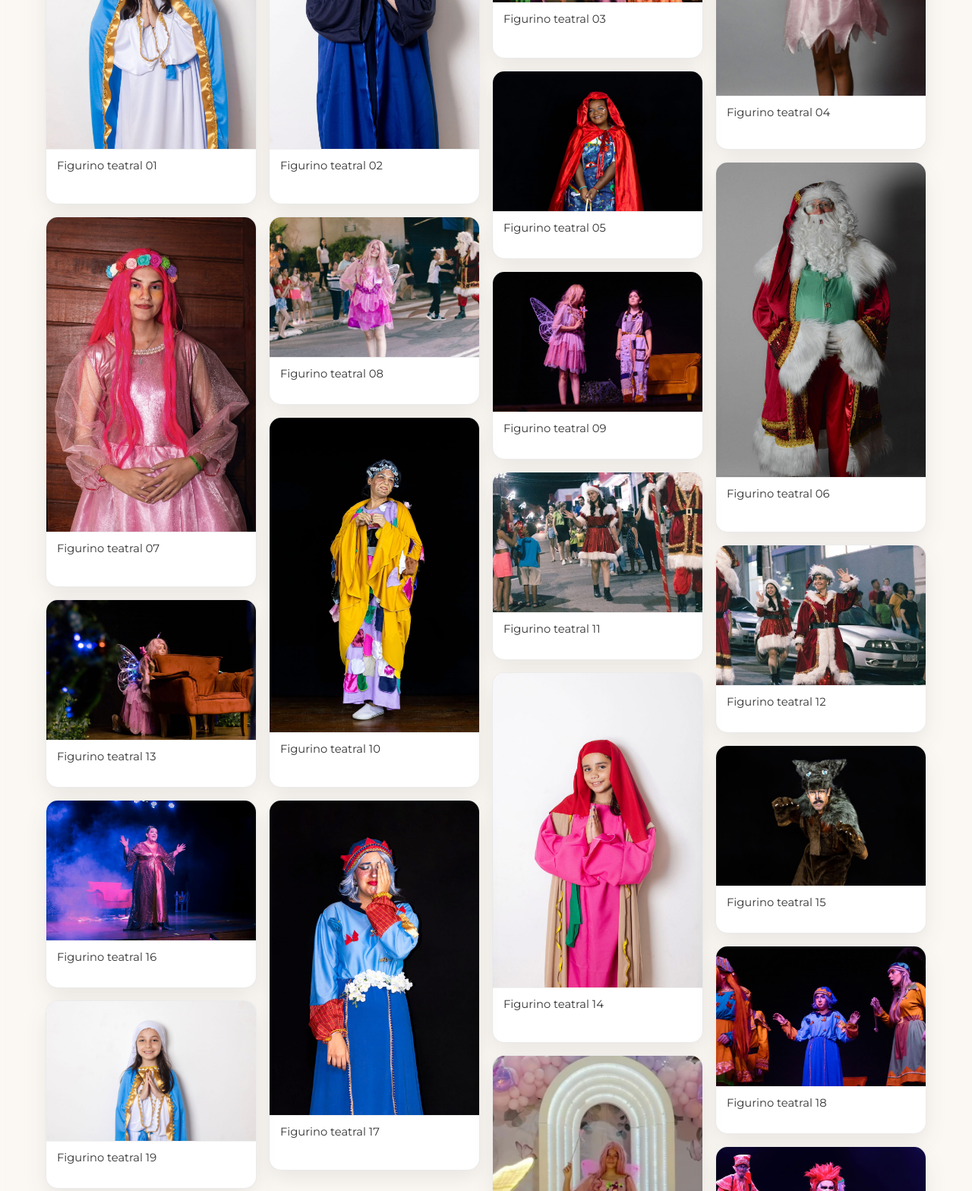
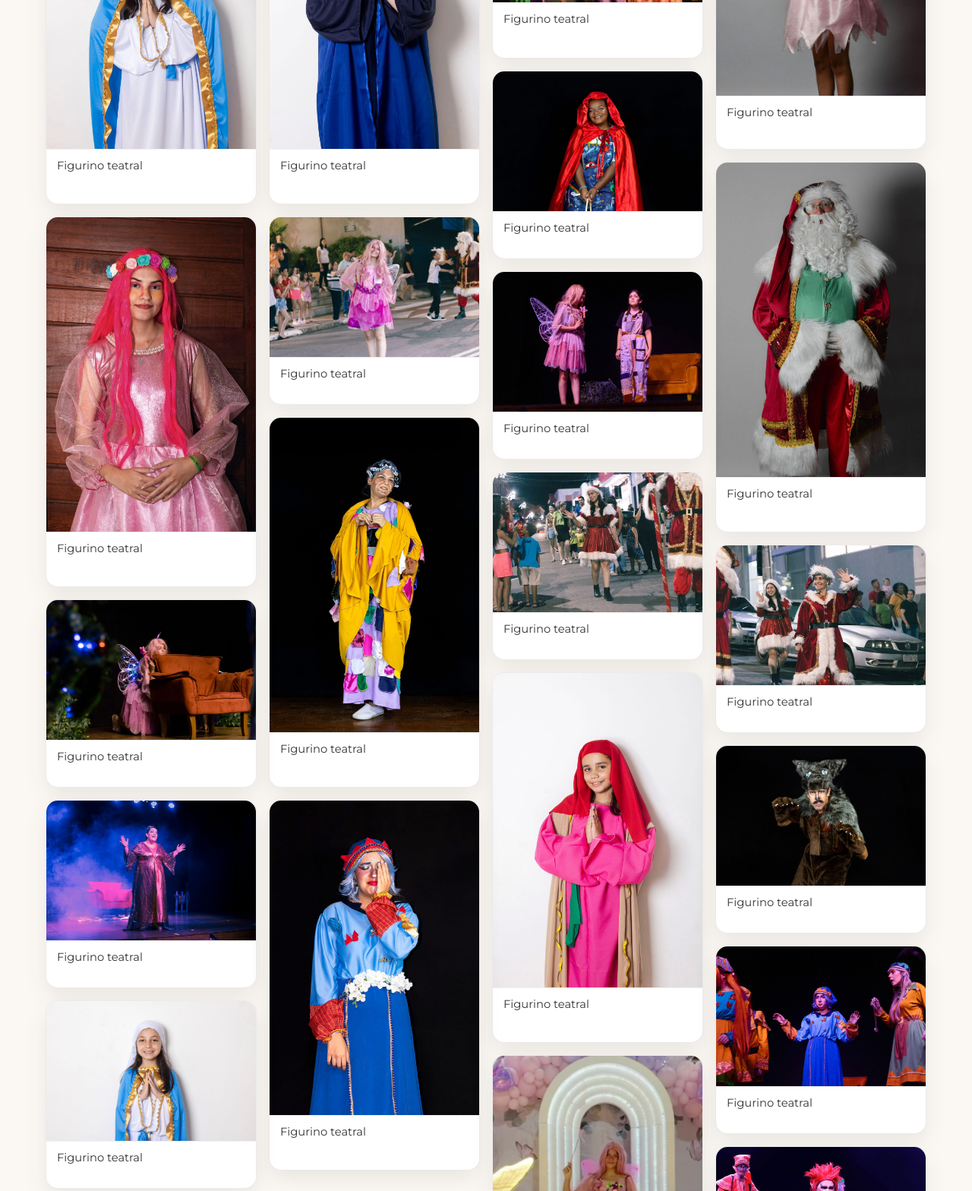
Before and after one commit to Gustavo-Champam/PortifolioRosemeire, a plain HTML site: page index.html in a window 1280 px wide. Shown: the part 2777-4345 px from the top of the page at 76% size. Drawn offline with nearby package versions, Linux system fonts and the light colour scheme.

Commit message:
Update index.html

```diff
--- a/index.html
+++ b/index.html
@@ -165,111 +165,111 @@
           <figure class="item" data-category="figurinos">
             <img src="imagens/1.jpg" alt="Figurino teatral 01" loading="lazy" width="1600" height="1200"
                  sizes="(min-width:981px) 25vw, (min-width:721px) 33vw, 50vw" data-large="imagens/1.jpg"/>
-            <figcaption>Figurino teatral 01</figcaption>
+            <figcaption>Figurino teatral</figcaption>
           </figure>
           <figure class="item" data-category="figurinos">
             <img src="imagens/2.jpg" alt="Figurino teatral 02" loading="lazy" width="1600" height="1200"
                  sizes="(min-width:981px) 25vw, (min-width:721px) 33vw, 50vw" data-large="imagens/2.jpg"/>
-            <figcaption>Figurino teatral 02</figcaption>
+            <figcaption>Figurino teatral</figcaption>
           </figure>
           <figure class="item" data-category="figurinos">
             <img src="imagens/3.jpg" alt="Figurino teatral 03" loading="lazy" width="1600" height="1200"
                  sizes="(min-width:981px) 25vw, (min-width:721px) 33vw, 50vw" data-large="imagens/3.jpg"/>
-            <figcaption>Figurino teatral 03</figcaption>
+            <figcaption>Figurino teatral</figcaption>
           </figure>
           <figure class="item" data-category="figurinos">
             <img src="imagens/4.jpg" alt="Figurino teatral 04" loading="lazy" width="1600" height="1200"
                  sizes="(min-width:981px) 25vw, (min-width:721px) 33vw, 50vw" data-large="imagens/4.jpg"/>
-            <figcaption>Figurino teatral 04</figcaption>
+            <figcaption>Figurino teatral</figcaption>
           </figure>
           <figure class="item" data-category="figurinos">
             <img src="imagens/5.jpg" alt="Figurino teatral 05" loading="lazy" width="1600" height="1200"
                  sizes="(min-width:981px) 25vw, (min-width:721px) 33vw, 50vw" data-large="imagens/5.jpg"/>
-            <figcaption>Figurino teatral 05</figcaption>
+            <figcaption>Figurino teatral</figcaption>
           </figure>
           <figure class="item" data-category="figurinos">
             <img src="imagens/6.jpg" alt="Figurino teatral 06" loading="lazy" width="1600" height="1200"
                  sizes="(min-width:981px) 25vw, (min-width:721px) 33vw, 50vw" data-large="imagens/6.jpg"/>
-            <figcaption>Figurino teatral 06</figcaption>
+            <figcaption>Figurino teatral</figcaption>
           </figure>
           <figure class="item" data-category="figurinos">
             <img src="imagens/7.jpg" alt="Figurino teatral 07" loading="lazy" width="1600" height="1200"
                  sizes="(min-width:981px) 25vw, (min-width:721px) 33vw, 50vw" data-large="imagens/7.jpg"/>
-            <figcaption>Figurino teatral 07</figcaption>
+            <figcaption>Figurino teatral</figcaption>
           </figure>
 
           <!-- 8..14 -->
           <figure class="item" data-category="figurinos">
             <img src="imagens/8.jpg" alt="Figurino teatral 08" loading="lazy" width="1600" height="1200"
                  sizes="(min-width:981px) 25vw, (min-width:721px) 33vw, 50vw" data-large="imagens/8.jpg"/>
-            <figcaption>Figurino teatral 08</figcaption>
+            <figcaption>Figurino teatral</figcaption>
           </figure>
           <figure class="item" data-category="figurinos">
             <img src="imagens/9.jpg" alt="Figurino teatral 09" loading="lazy" width="1600" height="1200"
                  sizes="(min-width:981px) 25vw, (min-width:721px) 33vw, 50vw" data-large="imagens/9.jpg"/>
-            <figcaption>Figurino teatral 09</figcaption>
+            <figcaption>Figurino teatral</figcaption>
           </figure>
           <figure class="item" data-category="figurinos">
             <img src="imagens/10.jpg" alt="Figurino teatral 10" loading="lazy" width="1600" height="1200"
                  sizes="(min-width:981px) 25vw, (min-width:721px) 33vw, 50vw" data-large="imagens/10.jpg"/>
-            <figcaption>Figurino teatral 10</figcaption>
+            <figcaption>Figurino teatral</figcaption>
           </figure>
           <figure class="item" data-category="figurinos">
             <img src="imagens/11.jpg" alt="Figurino teatral 11" loading="lazy" width="1600" height="1200"
                  sizes="(min-width:981px) 25vw, (min-width:721px) 33vw, 50vw" data-large="imagens/11.jpg"/>
-            <figcaption>Figurino teatral 11</figcaption>
+            <figcaption>Figurino teatral</figcaption>
           </figure>
           <figure class="item" data-category="figurinos">
             <img src="imagens/12.jpg" alt="Figurino teatral 12" loading="lazy" width="1600" height="1200"
                  sizes="(min-width:981px) 25vw, (min-width:721px) 33vw, 50vw" data-large="imagens/12.jpg"/>
-            <figcaption>Figurino teatral 12</figcaption>
+            <figcaption>Figurino teatral</figcaption>
           </figure>
           <figure class="item" data-category="figurinos">
             <img src="imagens/13.jpg" alt="Figurino teatral 13" loading="lazy" width="1600" height="1200"
                  sizes="(min-width:981px) 25vw, (min-width:721px) 33vw, 50vw" data-large="imagens/13.jpg"/>
-            <figcaption>Figurino teatral 13</figcaption>
+            <figcaption>Figurino teatral</figcaption>
           </figure>
           <figure class="item" data-category="figurinos">
             <img src="imagens/14.jpg" alt="Figurino teatral 14" loading="lazy" width="1600" height="1200"
                  sizes="(min-width:981px) 25vw, (min-width:721px) 33vw, 50vw" data-large="imagens/14.jpg"/>
-            <figcaption>Figurino teatral 14</figcaption>
+            <figcaption>Figurino teatral</figcaption>
           </figure>
 
           <!-- 15..21 -->
           <figure class="item" data-category="figurinos">
             <img src="imagens/15.jpg" alt="Figurino teatral 15" loading="lazy" width="1600" height="1200"
                  sizes="(min-width:981px) 25vw, (min-width:721px) 33vw, 50vw" data-large="imagens/15.jpg"/>
-            <figcaption>Figurino teatral 15</figcaption>
+            <figcaption>Figurino teatral</figcaption>
           </figure>
           <figure class="item" data-category="figurinos">
             <img src="imagens/16.jpg" alt="Figurino teatral 16" loading="lazy" width="1600" height="1200"
                  sizes="(min-width:981px) 25vw, (min-width:721px) 33vw, 50vw" data-large="imagens/16.jpg"/>
-            <figcaption>Figurino teatral 16</figcaption>
+            <figcaption>Figurino teatral</figcaption>
           </figure>
           <figure class="item" data-category="figurinos">
             <img src="imagens/17.jpg" alt="Figurino teatral 17" loading="lazy" width="1600" height="1200"
                  sizes="(min-width:981px) 25vw, (min-width:721px) 33vw, 50vw" data-large="imagens/17.jpg"/>
-            <figcaption>Figurino teatral 17</figcaption>
+            <figcaption>Figurino teatral</figcaption>
           </figure>
           <figure class="item" data-category="figurinos">
             <img src="imagens/18.jpg" alt="Figurino teatral 18" loading="lazy" width="1600" height="1200"
                  sizes="(min-width:981px) 25vw, (min-width:721px) 33vw, 50vw" data-large="imagens/18.jpg"/>
-            <figcaption>Figurino teatral 18</figcaption>
+            <figcaption>Figurino teatral</figcaption>
           </figure>
           <figure class="item" data-category="figurinos">
             <img src="imagens/19.jpg" alt="Figurino teatral 19" loading="lazy" width="1600" height="1200"
                  sizes="(min-width:981px) 25vw, (min-width:721px) 33vw, 50vw" data-large="imagens/19.jpg"/>
-            <figcaption>Figurino teatral 19</figcaption>
+            <figcaption>Figurino teatral</figcaption>
           </figure>
           <figure class="item" data-category="figurinos">
             <img src="imagens/20.jpg" alt="Figurino teatral 20" loading="lazy" width="1600" height="1200"
                  sizes="(min-width:981px) 25vw, (min-width:721px) 33vw, 50vw" data-large="imagens/20.jpg"/>
-            <figcaption>Figurino teatral 20</figcaption>
+            <figcaption>Figurino teatral</figcaption>
           </figure>
           <figure class="item" data-category="figurinos">
             <img src="imagens/21.jpg" alt="Figurino teatral 21" loading="lazy" width="1600" height="1200"
                  sizes="(min-width:981px) 25vw, (min-width:721px) 33vw, 50vw" data-large="imagens/21.jpg"/>
-            <figcaption>Figurino teatral 21</figcaption>
+            <figcaption>Figurino teatral</figcaption>
           </figure>
         </div>
       </div>
```
